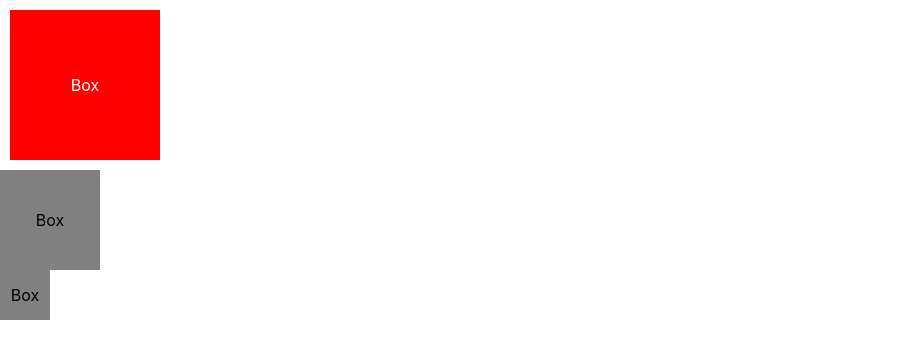
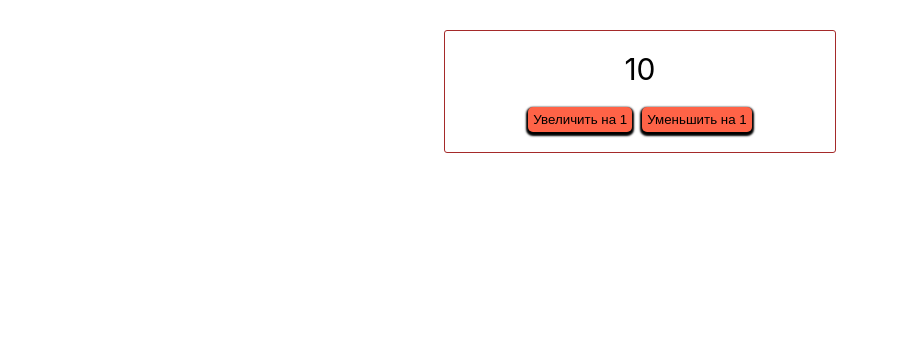
Before and after one commit to Yaroslav-Zozulya/goit-react-lesson-1, a React (Create React App) app: page / in a window 1280 px wide. Shown: the top 358 px of the page, without its empty margins (0-899 px from the left). Built offline with nearby package versions, Linux system fonts and the light colour scheme.

Commit message:
setState lesson

```diff
--- a/src/App.js
+++ b/src/App.js
@@ -1,6 +1,7 @@
 // import PaintingList from './components/PaintingList/PaintingList';
 // import ColorPicker from './components/ColorPicker/ColorPicker';
-import Box from './components/Box/Box';
+// import Box from './components/Box/Box';
+import Counter from './components/Counter/Counter';
 
 // import data from './BD.json';
 import './index.css';
@@ -17,9 +18,10 @@ import './index.css';
 export default function App() {
   return (
     <div>
-      <Box type="large" classNames="red" styles={{ color: 'white' }} />
+      {/* <Box type="large" classNames="red" styles={{ color: 'white' }} />
       <Box type="medium" />
-      <Box />
+      <Box /> */}
+      <Counter initialValue={10} />
       {/* <ColorPicker options={colorPickerOptions} /> */}
       {/* <PaintingList items={data} /> */}
     </div>
--- /dev/null
+++ b/src/components/Counter/Counter.js
@@ -0,0 +1,64 @@
+import React from 'react';
+
+import s from './Counter.module.css';
+
+class Counter extends React.Component {
+  static defaultProps = {
+    initialValue: 1, // Дефолтные значения пропсов
+  };
+
+  static propTypes = {
+    // описание пропсов
+  };
+
+  // constructor() {
+  //   super();
+
+  //   this.state = {
+  //     value: 5,
+  //   };
+  // }
+
+  state = {
+    value: this.props.initialValue,
+  };
+
+  // handleIncrement = () => {
+  //   this.setState({ value: 10 });
+  // };
+
+  handleIncrement = () => {
+    this.setState(prevState => {
+      return {
+        value: prevState.value + 1,
+      };
+    });
+  };
+
+  handleDecrement = () => {
+    this.setState(prevState => {
+      return {
+        value: prevState.value - 1,
+      };
+    });
+  };
+
+  render() {
+    return (
+      <div className={s.counter}>
+        <span className={s.counterValue}>{this.state.value}</span>
+
+        <div className="Counter__controls">
+          <button type="button" onClick={this.handleIncrement}>
+            Увеличить на 1
+          </button>
+          <button type="button" onClick={this.handleDecrement}>
+            Уменьшить на 1
+          </button>
+        </div>
+      </div>
+    );
+  }
+}
+
+export default Counter;
--- /dev/null
+++ b/src/components/Counter/Counter.module.css
@@ -0,0 +1,25 @@
+.counter {
+  margin: 30px auto;
+  padding: 20px;
+  width: 350px;
+  border: 1px solid brown;
+  border-radius: 3px;
+  text-align: center;
+}
+
+.counterValue {
+  display: block;
+  margin-bottom: 20px;
+  font-size: 30px;
+}
+button {
+  padding: 5px;
+  background-color: tomato;
+  border: none;
+  border-radius: 5px;
+  box-shadow: 0px 2px 2px 2px;
+  cursor: pointer;
+}
+button:not(:last-child) {
+  margin-right: 10px;
+}
```
Also changed, not shown: 1 other file (tests, documents, lock files or other folders).
